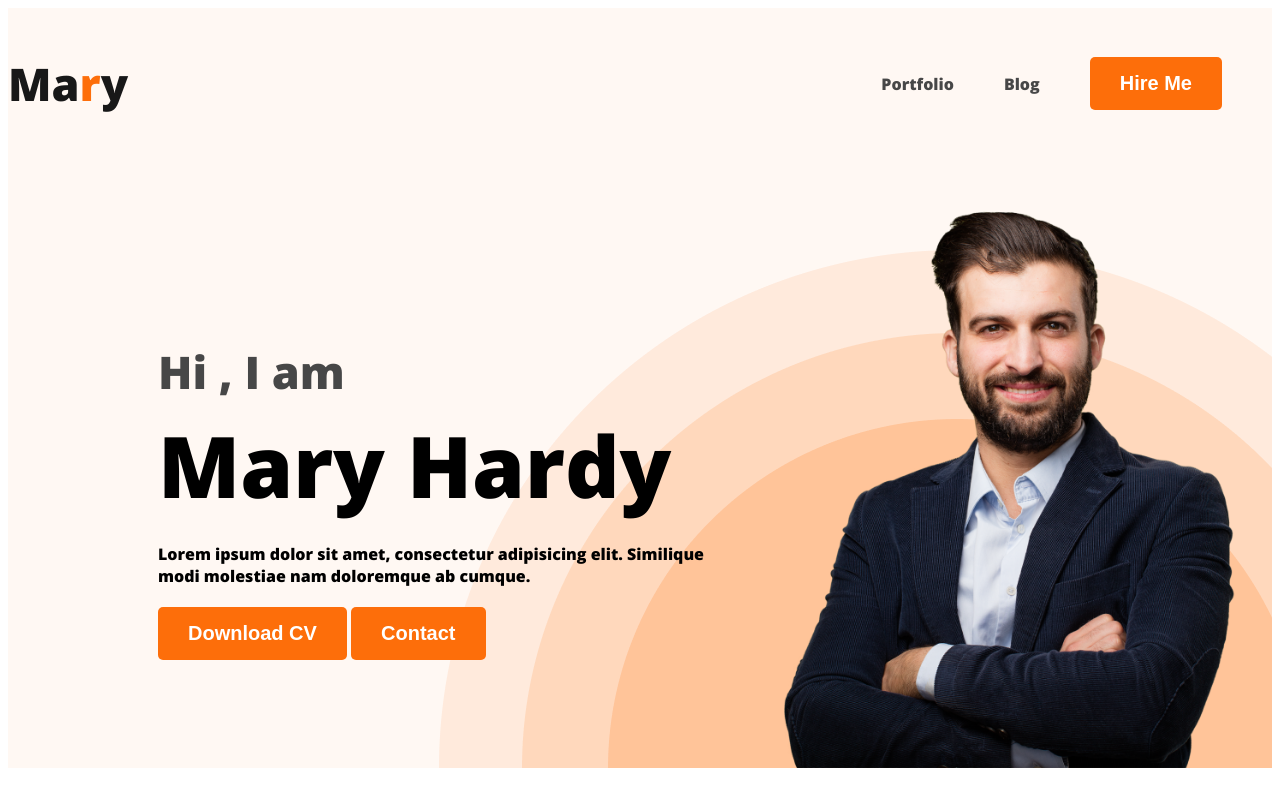
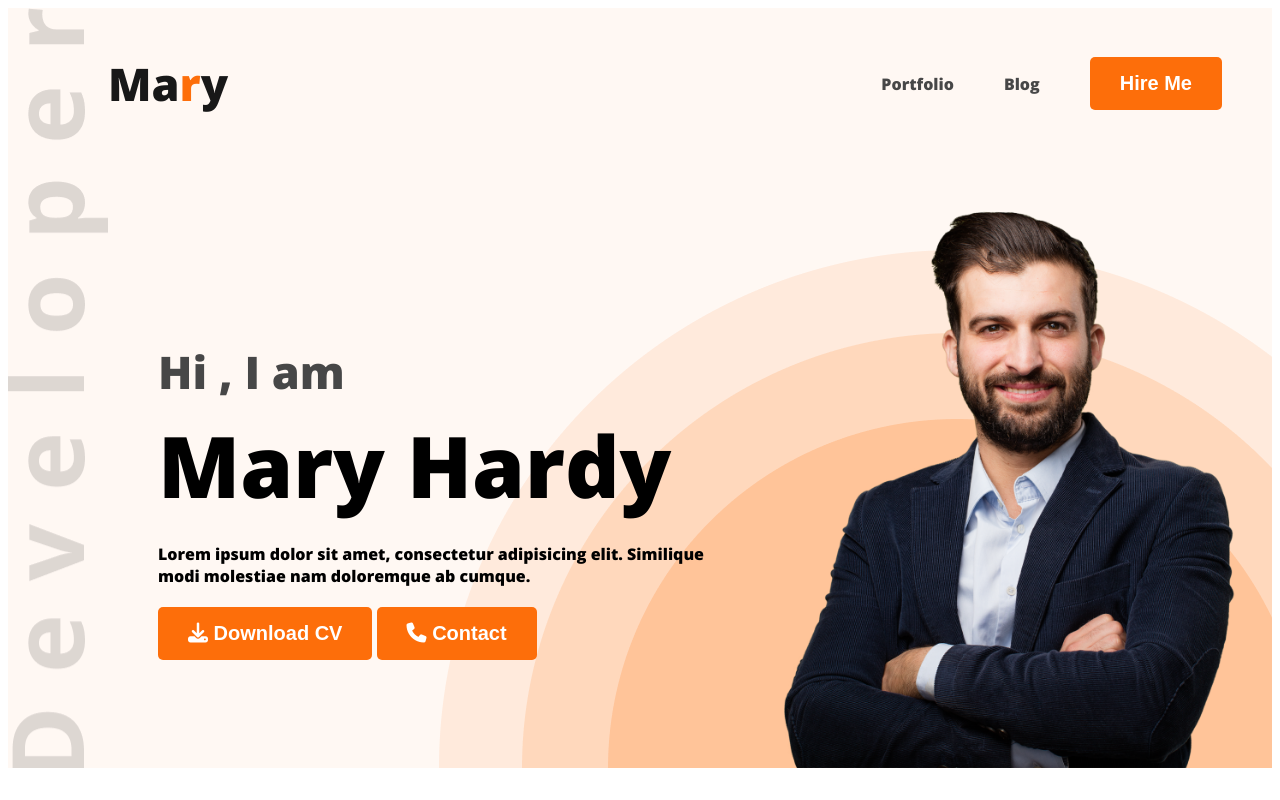
Before and after one commit to Shawan717/webdeveloper-portfolio, a plain HTML site: page index.html in a window 1280 px wide. Shown: the top 800 px of the page. Drawn offline with nearby package versions, Linux system fonts and the light colour scheme.

Commit message:
added font icon

```diff
--- a/index.html
+++ b/index.html
@@ -7,12 +7,13 @@
 <link rel="preconnect" href="https://fonts.gstatic.com" crossorigin>
 <link href="https://fonts.googleapis.com/css2?family=Lobster&family=Open+Sans:wght@800&display=swap" rel="stylesheet">
   <link rel="stylesheet" href="styles/portfolio.css">
+  <script src="https://kit.fontawesome.com/438ac9cadb.js" crossorigin="anonymous"></script>
   <title>Web Developer Portfolio</title>
 </head>
 <body>
   <header class="header">
     <nav>
-      <h3 class="nav-tittle">Ma<span class="text">r</span>y</h3>
+      <h3 class="nav-tittle" >Ma<span class="text">r</span>y</h3>
       <ul>
         <li><a href="">Portfolio</a></li>
         <li><a href="">Blog</a></li>
@@ -24,8 +25,8 @@
         <h3 class="banner-greeting">Hi , I am </h3>
         <h1 class="banner-title">Mary Hardy</h1>
         <p class="banner-description">Lorem ipsum dolor sit amet, consectetur adipisicing elit. Similique modi molestiae nam doloremque ab cumque.</p>
-        <button class="btn-primary">Download CV</button>
-        <button class="btn-primary">Contact</button>
+        <button class="btn-primary"><i class="fa-solid fa-download"></i> Download CV</button>
+        <button class="btn-primary"><i class="fa-solid fa-phone"></i> Contact</button>
 
       </div>
       <img class="profile-pic" src="images/hardy.png" alt="">
--- a/styles/portfolio.css
+++ b/styles/portfolio.css
@@ -31,6 +31,7 @@ nav{
   color: #181818;
   font-size: 45px;
   font-weight: 800;
+  margin-left: 100px;
 
 }
 .text{
@@ -61,9 +62,9 @@ nav a {
 }
 .header{
   background-color: #FFF8F3;
-  background-image: url('../images/header_bg.png');
+  background-image: url('../images/header_bg.png'), url('../images/developer.png');;
   background-repeat: no-repeat;
-background-position: bottom right;}
+  background-position: bottom right , top left;}
 .banner{
   padding: 30px 30px 0px 150px ;
   display: flex;
@@ -86,6 +87,7 @@ background-position: bottom right;}
   font-weight: 700;
   margin-top: 5px;
   margin-bottom: 20px;
+
 }
 /* main section styles */
 main{
```
